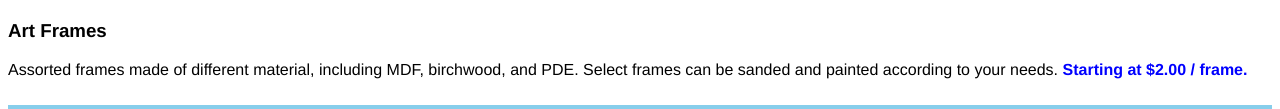
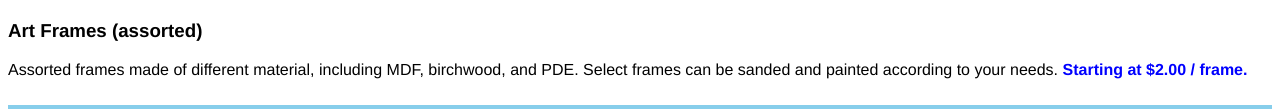
Before and after one commit to ThabangP07/Arts-project, a plain HTML site: page index.html in a window 1280 px wide. Shown: the part 987-1096 px from the top of the page. Drawn offline with Linux system fonts and the light colour scheme.

Commit message:
Final touch ups, spelling checks and refines

```diff
--- a/index.html
+++ b/index.html
@@ -19,7 +19,7 @@
     <section class="frames">
         <h2>Frames</h2>
         <img src="resources/images/frames.jpeg" alt="photo frames in diffent sizes and colors">
-        <h3>Art Frames</h3>
+        <h3>Art Frames (assorted)</h3>
         <p class="description">Assorted frames made of different material, including MDF, birchwood, and PDE. Select frames can be sanded and painted according to your needs. <strong class="price">Starting at $2.00 / frame.</strong></p>
     </section>
     <section class="paint">
```
